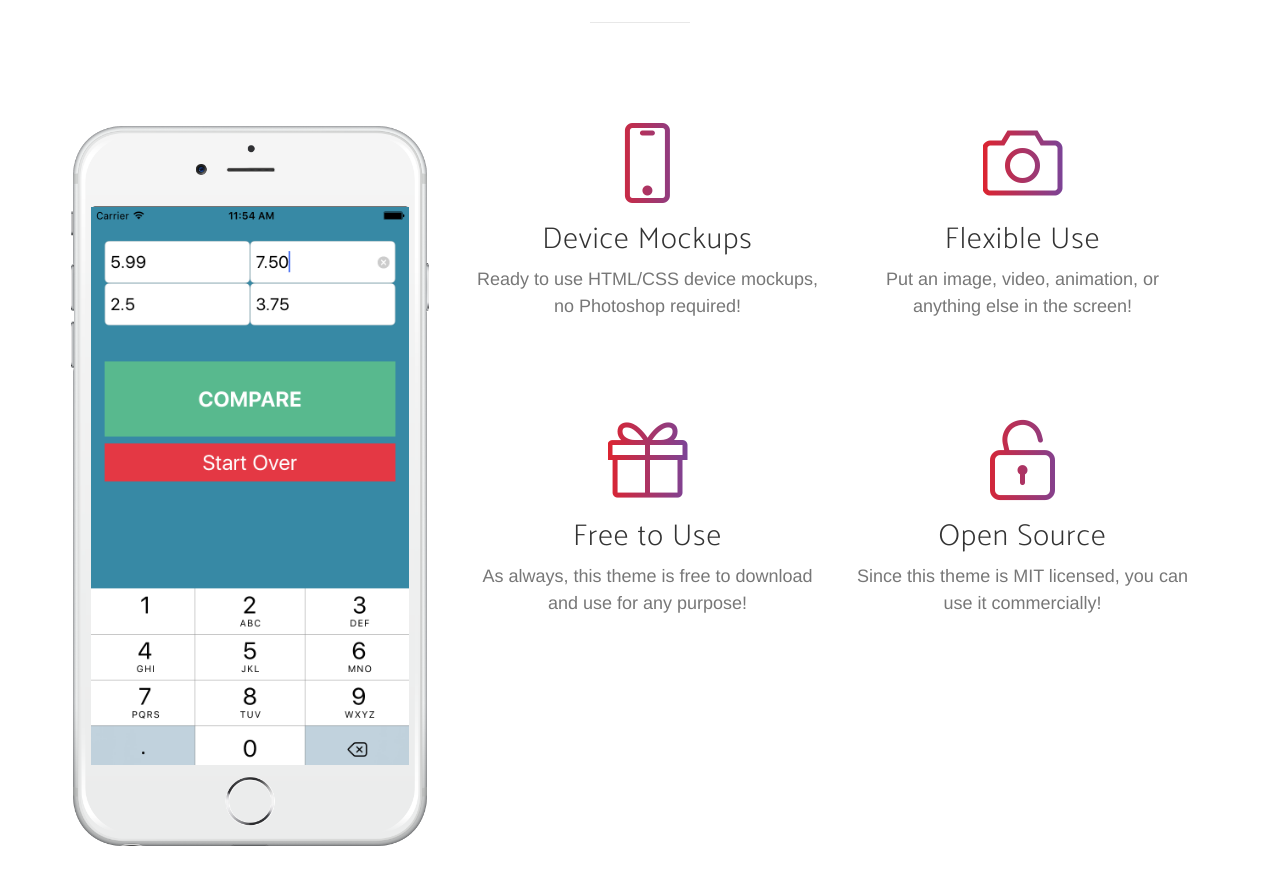
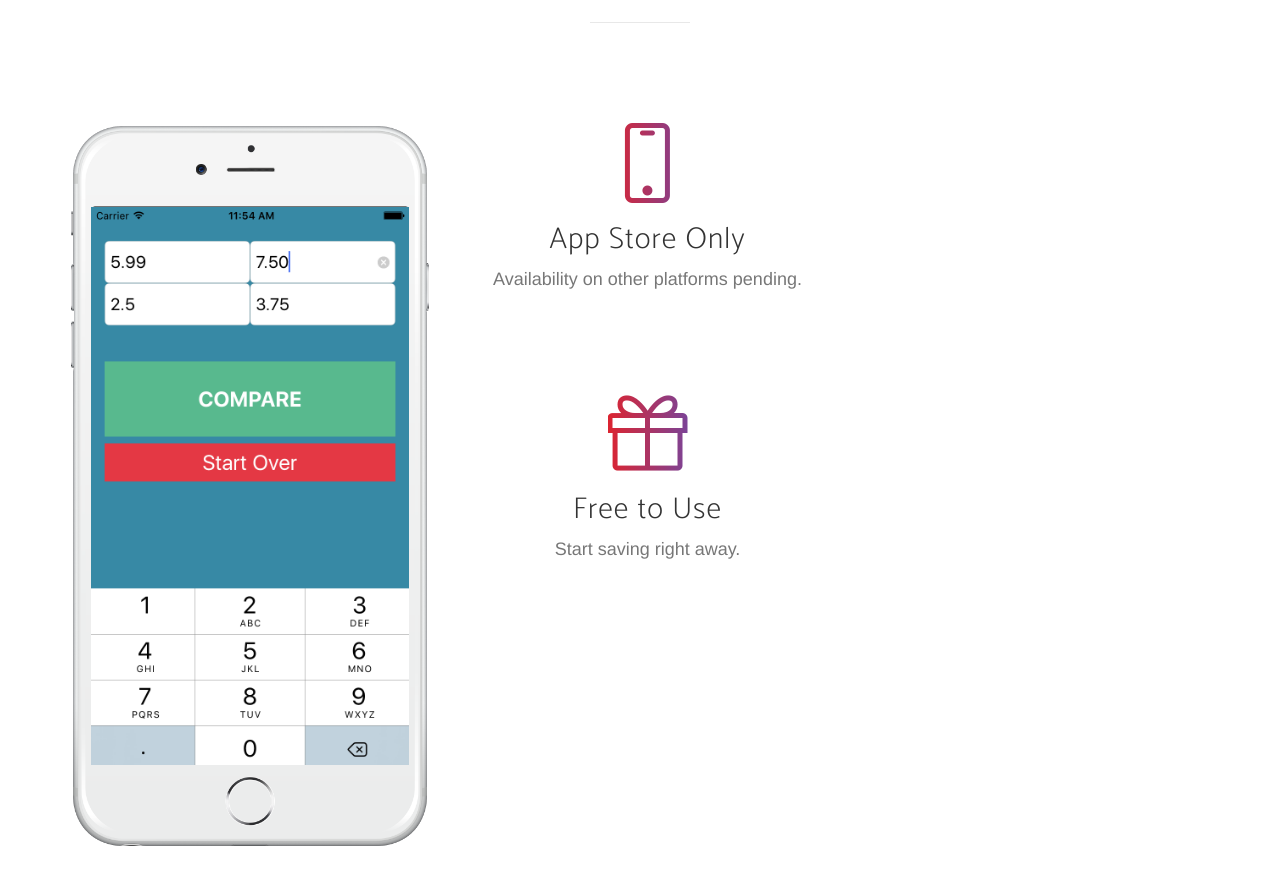
Before and after one commit to Evad241030/precio, a website: page index.html in a window 1280 px wide. Shown: the part 1489-2374 px from the top of the page. Drawn offline with nearby package versions, Linux system fonts and the light colour scheme; a web font is replaced by a local one.

Commit message:
Removed Extra icons.

```diff
--- a/index.html
+++ b/index.html
@@ -9,7 +9,7 @@
     <meta name="description" content="">
     <meta name="author" content="">
 
-    <title>New Age - Start Bootstrap Theme</title>
+    <title>Precio</title>
 
     <!-- Bootstrap Core CSS -->
     <link href="vendor/bootstrap/css/bootstrap.min.css" rel="stylesheet">
@@ -144,33 +144,33 @@
                             <div class="col-md-6">
                                 <div class="feature-item">
                                     <i class="icon-screen-smartphone text-primary"></i>
-                                    <h3>Device Mockups</h3>
-                                    <p class="text-muted">Ready to use HTML/CSS device mockups, no Photoshop required!</p>
+                                    <h3>App Store Only</h3>
+                                    <p class="text-muted">Availability on other platforms pending.</p>
                                 </div>
                             </div>
-                            <div class="col-md-6">
+<!--                             <div class="col-md-6">
                                 <div class="feature-item">
                                     <i class="icon-camera text-primary"></i>
                                     <h3>Flexible Use</h3>
                                     <p class="text-muted">Put an image, video, animation, or anything else in the screen!</p>
                                 </div>
-                            </div>
+                            </div> -->
                         </div>
                         <div class="row">
                             <div class="col-md-6">
                                 <div class="feature-item">
                                     <i class="icon-present text-primary"></i>
                                     <h3>Free to Use</h3>
-                                    <p class="text-muted">As always, this theme is free to download and use for any purpose!</p>
+                                    <p class="text-muted">Start saving right away.</p>
                                 </div>
                             </div>
-                            <div class="col-md-6">
+<!--                             <div class="col-md-6">
                                 <div class="feature-item">
                                     <i class="icon-lock-open text-primary"></i>
                                     <h3>Open Source</h3>
                                     <p class="text-muted">Since this theme is MIT licensed, you can use it commercially!</p>
                                 </div>
-                            </div>
+                            </div> -->
                         </div>
                     </div>
                 </div>
```
